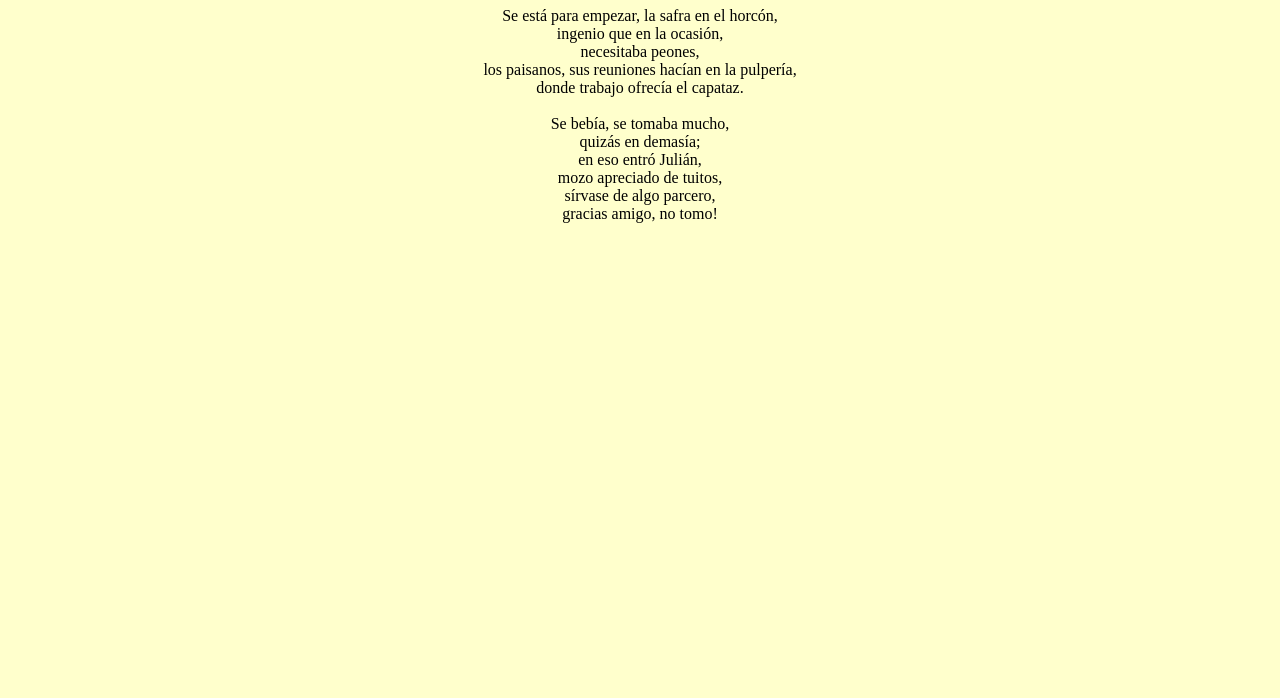
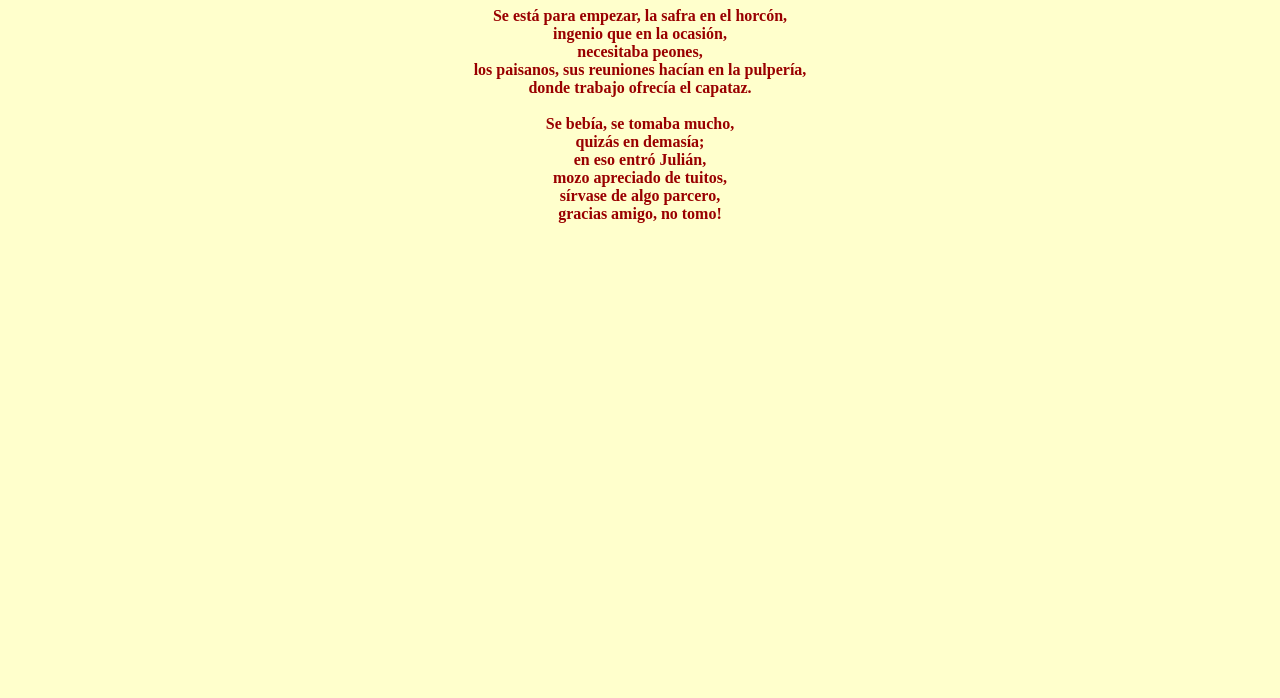
Before and after one commit to rosembergth/CursoGit, a plain HTML site: page index.html in a window 1280 px wide. Shown: the part 102-800 px from the top of the page. Drawn offline with Linux system fonts and the light colour scheme.

Commit message:
Fondo de la página en beigs y color la letra rojo

```diff
--- a/css/estilos.css
+++ b/css/estilos.css
@@ -3,4 +3,6 @@
 
 body{
 	background-color:#FFC;
+	font-weight:bold;
+	color:#900;
 }
```
